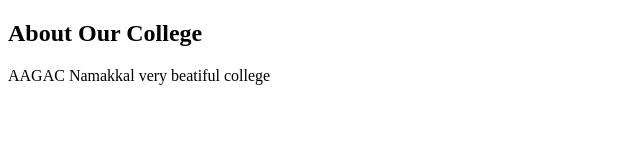
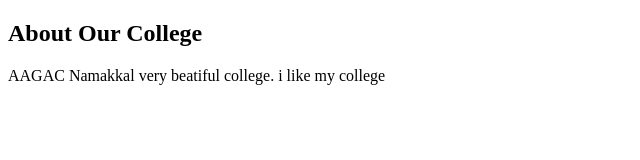
Before and after one commit to GunaD2004/web-application-lab, a plain HTML site: page ex01/about.html in a window 1280 px wide. Shown: the whole page, without its empty margins (0-640 px from the left). Drawn offline with Linux system fonts and the light colour scheme.

Commit message:
college website

```diff
--- a/ex01/about.html
+++ b/ex01/about.html
@@ -8,7 +8,7 @@
 <body>
 
         <h2>About Our College</h2>
-        <p>AAGAC Namakkal very beatiful college</p>
+        <p>AAGAC Namakkal very beatiful college. i like my college</p>
 
 </body>
 </html>
```
